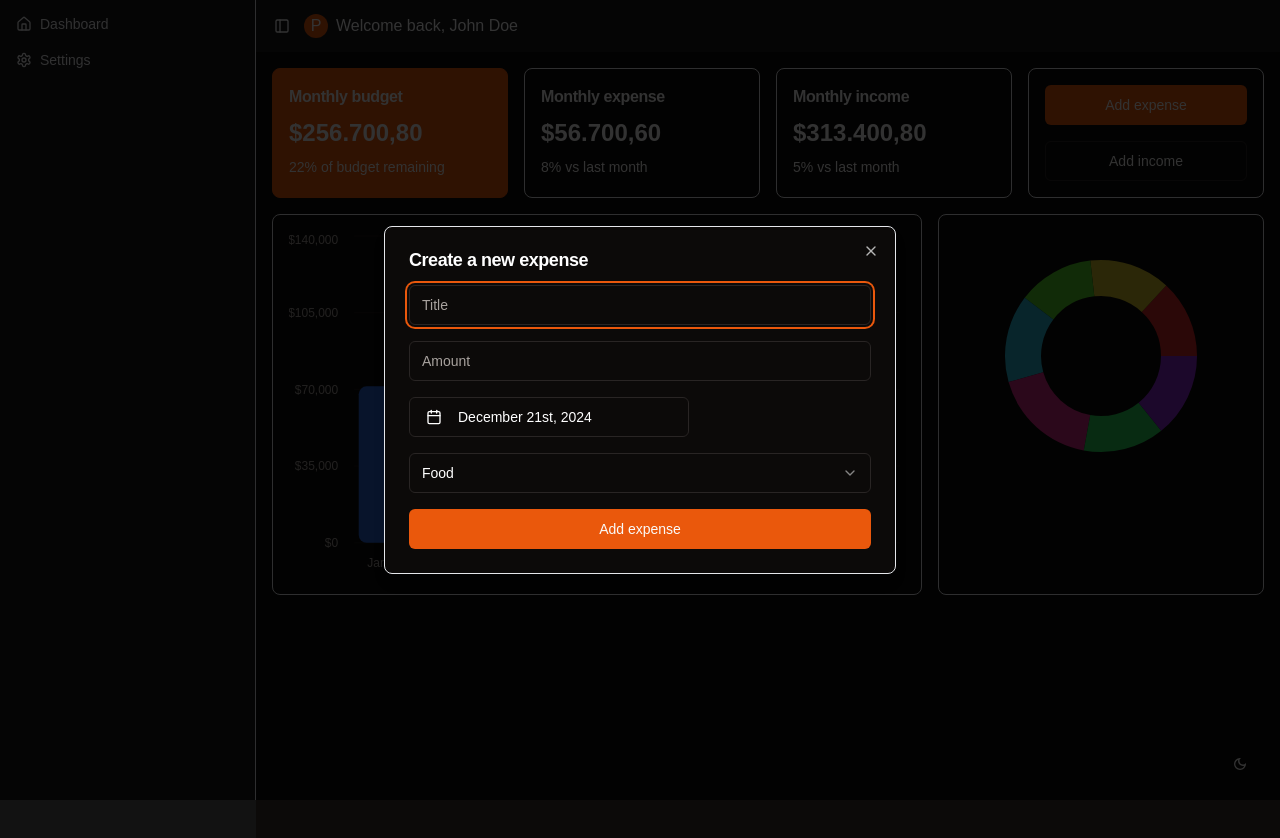
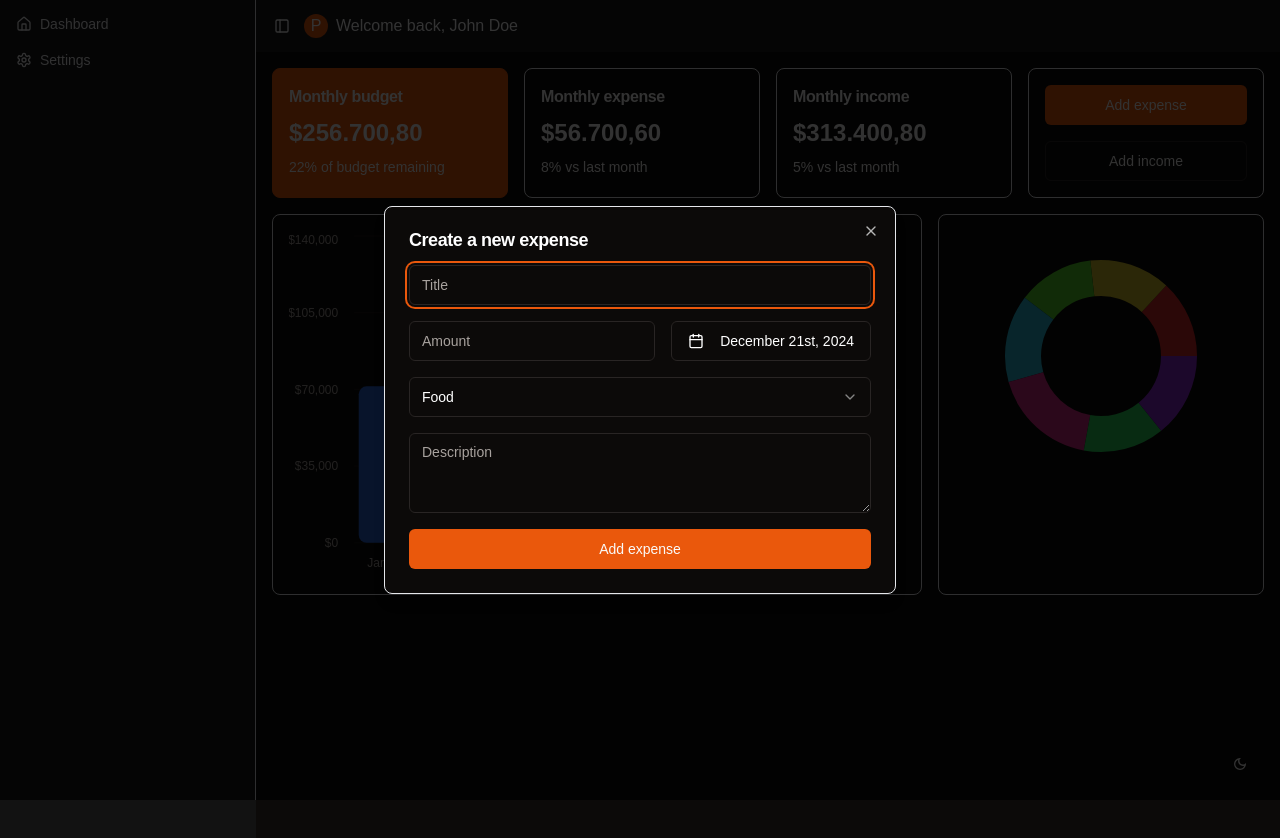
Before and after one commit to ArielSurco/expenses.management.webapp, a Next.js app: page /dashboard in a window 1280 px wide. Both pictures are taken after a click on the button "Add expense". Shown: the top 838 px of the page. Built offline with nearby package versions, Linux system fonts and the light colour scheme.

Commit message:
feat: add description field on new expense form

```diff
--- a/src/expenses/components/new-expense-form.tsx
+++ b/src/expenses/components/new-expense-form.tsx
@@ -12,6 +12,7 @@ import {
   SelectTrigger,
   SelectValue,
 } from '@/shared/components/select'
+import { TextArea } from '@/shared/components/text-area'
 
 import { CATEGORIES } from '../constants/mock-data'
 
@@ -24,8 +25,8 @@ export function NewExpenseForm() {
   return (
     <Form action={action} className='flex flex-col gap-4'>
       <Input name='title' placeholder='Title' />
-      <NumberInput allowNegative={false} autoComplete='off' name='amount' placeholder='Amount' />
-      <div className='relative z-50'>
+      <div className='flex gap-4'>
+        <NumberInput allowNegative={false} autoComplete='off' name='amount' placeholder='Amount' />
         <DatePicker defaultValue={new Date()} name='date' />
       </div>
       <Select defaultValue={CATEGORIES[0]} name='category'>
@@ -42,6 +43,7 @@ export function NewExpenseForm() {
           </SelectGroup>
         </SelectContent>
       </Select>
+      <TextArea name='description' placeholder='Description' />
       <Button type='submit'>Add expense</Button>
     </Form>
   )
--- /dev/null
+++ b/src/shared/components/text-area.tsx
@@ -0,0 +1,15 @@
+import { type ComponentProps } from 'react'
+
+import { cn } from '@/shared/functions/cn'
+
+export function TextArea({ className, ...props }: ComponentProps<'textarea'>) {
+  return (
+    <textarea
+      className={cn(
+        'flex min-h-[80px] w-full rounded-md border border-input bg-background px-3 py-2 text-base ring-offset-background placeholder:text-muted-foreground focus-visible:outline-none focus-visible:ring-2 focus-visible:ring-ring focus-visible:ring-offset-2 disabled:cursor-not-allowed disabled:opacity-50 md:text-sm',
+        className,
+      )}
+      {...props}
+    />
+  )
+}
```
